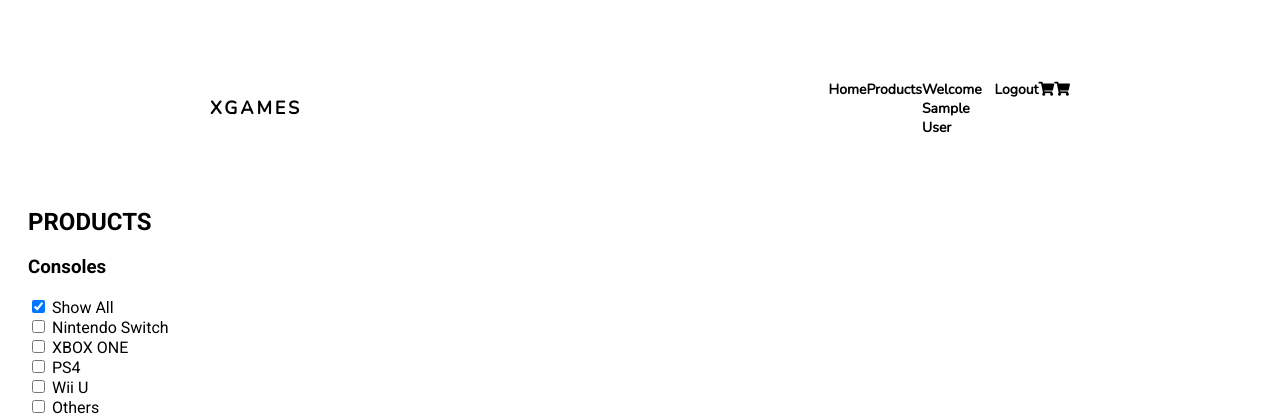
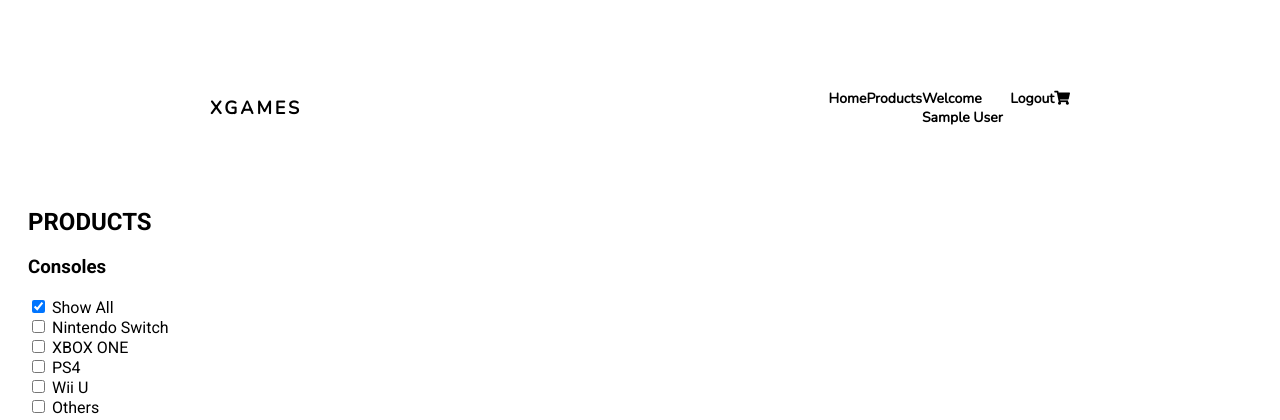
Before and after one commit to jsa258/351_Project, a PHP site: page /product_page.php in a window 1280 px wide. Shown: the top 420 px of the page. Run offline with PHP 8.4, Linux system fonts and the light colour scheme; the visitor is signed in with stand-in values (Sample User, id 1); data that the repository does not hold is empty; some libraries are stand-ins or nearby versions.

Commit message:
extra cart removed on product page

```diff
--- a/product_page.php
+++ b/product_page.php
@@ -35,7 +35,7 @@
         {
             echo ' Welcome ' . $_SESSION['Name'];
             echo '<a href="logout.php">Logout</a>';
-            echo '<li><a href="cart.php"><i class="fas fa-shopping-cart"></i></a></li>';
+            echo '<li><a href="cart.php"></li>';
         }else {
           echo "<li><a href=\"login.php\">Login</a></li>";
         }
```
